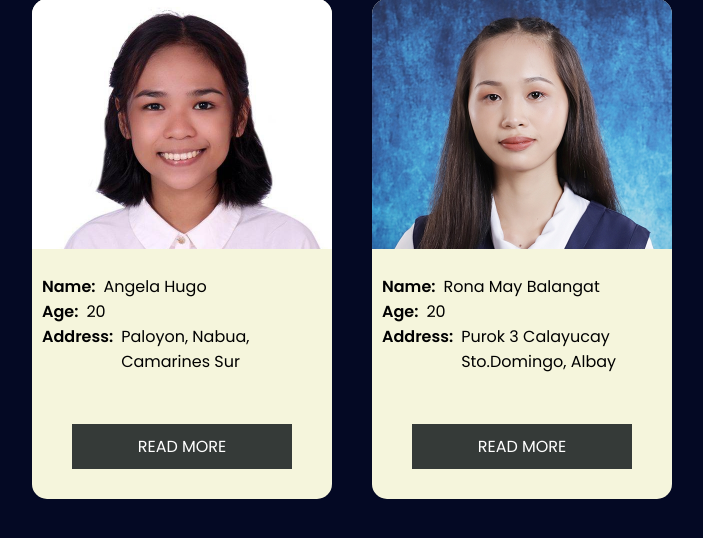
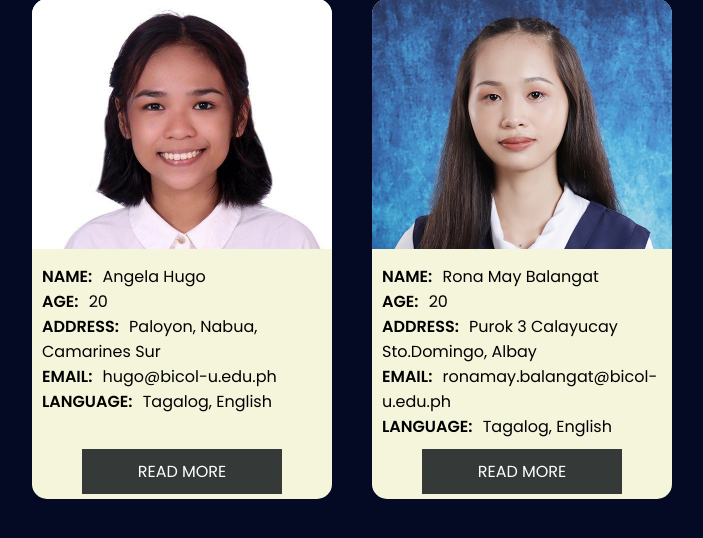
Before and after one commit to Roonnnaaaa/Balangat_Hugo_Web_Profile, a PHP site: page /about.html in a window 1280 px wide. Shown: the part 85-623 px from the top of the page, without its empty margins (288-991 px from the left). Run offline with PHP 8.4, Linux system fonts and the light colour scheme.

Commit message:
Adding some information to the About page

```diff
--- a/about.html
+++ b/about.html
@@ -73,36 +73,41 @@
         <div class="about-us">
             <div class="card-image about-img1"></div>
             <div class="about-text-box">
-                <div class="name1">
-                    <h5>Name:</h5>
-                    <p>Angela  Hugo</p>
+                <div class="name">
+                    <h5>NAME: <span>Angela Hugo</span></h5>
                 </div>
                 <div class="name">
-                    <h5>Age:</h5>
-                    <p>20</p>
+                    <h5>AGE: <span>20</span></h5>
                 </div>
                 <div class="name">
-                    <h5>Address:</h5>
-                    <p>Paloyon, Nabua, Camarines Sur</p>
+                    <h5>ADDRESS: <span>Paloyon, Nabua, Camarines Sur</span></h5>
                 </div>
-                <a href="">READ MORE</a>
+                <div class="name">
+                    <h5>EMAIL: <span>hugo@bicol-u.edu.ph</span></h5>
+                </div>
+                <div class="name">
+                    <h5>LANGUAGE: <span>Tagalog, English</span></h5>
+                </div>
+                <a href="" class="a1">READ MORE</a>
             </div>
         </div>
         <div class="about-us">
             <div class="card-image about-img2"></div>
             <div class="about-text-box">
-                <div class="name1">
-                    <h5>Name:</h5>
-                    <p>Rona May Balangat</p>
+                <div class="name">
+                    <h5>NAME: <span>Rona May Balangat</span></h5>
                 </div>
                 <div class="name">
-                    <h5>Age:</h5>
-                    <p>20</p>
+                    <h5>AGE: <span>20</span></h5>
                 </div>
-
                 <div class="name">
-                    <h5>Address:</h5>
-                    <p>Purok 3 Calayucay Sto.Domingo, Albay</p>
+                    <h5>ADDRESS: <span>Purok 3 Calayucay Sto.Domingo, Albay</span></h5>
+                </div>
+                <div class="name">
+                    <h5>EMAIL: <span>ronamay.balangat@bicol-u.edu.ph</span></h5>
+                </div>
+                <div class="name">
+                    <h5>LANGUAGE: <span>Tagalog, English</span></h5>
                 </div>
                 <a href="">READ MORE</a>
             </div>
--- a/css/main.css
+++ b/css/main.css
@@ -507,14 +507,18 @@ nav ul li a:active{
     background-image: url('../img/Balangat.jpg');
 }
 .about-text-box{
-    padding: 10px;
-}
-.name1{
-    display: flex;
+    padding: 0px 10px;
+
 }
 .name{
+    justify-content: baseline;
     display: flex;
     white-space: normal;
+}
+.name h5 span{
+    font-weight: normal;
+    padding-left: 0.4rem;
+    font-size: 1rem;
 }
 .about-text-box h5{
     font-size: 1rem;
@@ -529,7 +533,15 @@ nav ul li a:active{
     padding: 10px 30px;
     display: block;
     text-align: center;
-    margin: 50px 30px;
+    margin: 10px 40px;
+}
+.about-us .a1{
+    background-color: rgb(53, 58, 56);
+    color: #fff;
+    padding: 10px 30px;
+    display: block;
+    text-align: center;
+    margin: 35px 40px;
 }
 .about-us:hover{
     background-color: rgba(62, 62, 62);
```
